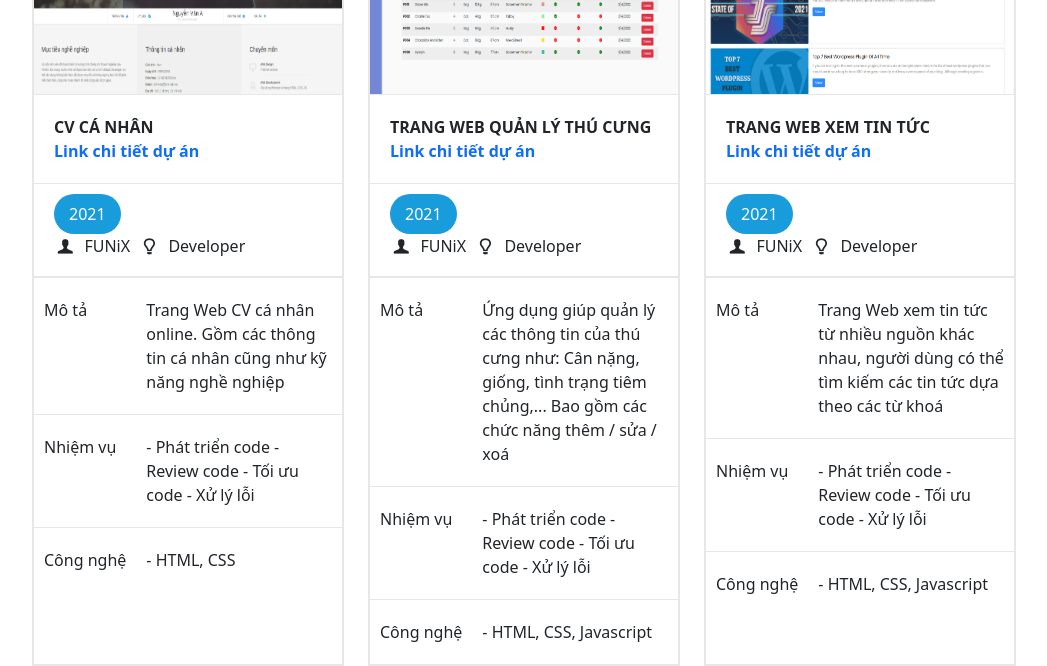
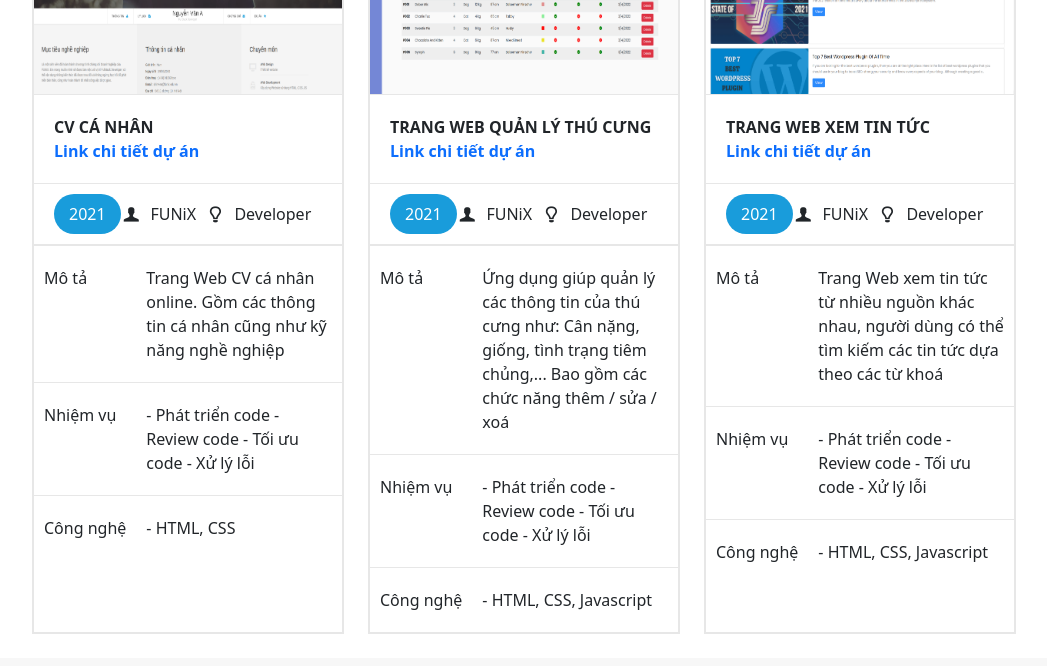
Before and after one commit to donnyho0203/DigitalCV, a plain HTML site: page index.html in a window 1280 px wide. Shown: the part 1994-2660 px from the top of the page, without its empty margins (116-1163 px from the left). Drawn offline with nearby package versions, Linux system fonts and the light colour scheme.

Commit message:
changed 3

```diff
--- a/index.html
+++ b/index.html
@@ -594,11 +594,11 @@
               <div
                 class="row flex-column flex-sm-row align-items-sm-center g-2 g-md-0 g-sm-0 justify-content-start project-inside-grid-items-div-2 pe-4"
               >
-                <div class="col col-md-4 col-xxl-3 p-0">
+                <div class="col col-md-4 col-xl-3 p-0">
                   <span class="project-blue-text">2021</span>
                 </div>
-                <div class="col col-xxl-3 me-2 d-lg-flex">
-                  <div class="d-flex mb-2 pe-2">
+                <div class="col col-xl-3 me-2 d-lg-flex align-items-center">
+                  <div class="d-flex mb-2 mb-lg-0 pe-2">
                     <i class="icon-user-1 pe-2"></i>
                     <p class="mb-0">FUNiX</p>
                   </div>
@@ -649,11 +649,11 @@
               <div
                 class="row flex-column flex-sm-row align-items-sm-center g-2 g-md-0 g-sm-0 justify-content-start project-inside-grid-items-div-2 pe-4"
               >
-                <div class="col col-md-4 col-xxl-3 p-0">
+                <div class="col col-md-4 col-xl-3 p-0">
                   <span class="project-blue-text">2021</span>
                 </div>
-                <div class="col col-xxl-3 me-2 d-lg-flex">
-                  <div class="d-flex mb-2 pe-2">
+                <div class="col col-xl-3 me-2 d-lg-flex align-items-center">
+                  <div class="d-flex mb-2 mb-lg-0 pe-2">
                     <i class="icon-user-1 pe-2"></i>
                     <p class="mb-0">FUNiX</p>
                   </div>
@@ -705,11 +705,11 @@
               <div
                 class="row flex-column flex-sm-row align-items-sm-center g-2 g-md-0 g-sm-0 justify-content-start project-inside-grid-items-div-2 pe-4"
               >
-                <div class="col col-md-4 col-xxl-3 p-0">
+                <div class="col col-md-4 col-xl-3 p-0">
                   <span class="project-blue-text">2021</span>
                 </div>
-                <div class="col col-xxl-3 me-2 d-lg-flex">
-                  <div class="d-flex mb-2 pe-2">
+                <div class="col col-xl-3 me-2 d-lg-flex align-items-center">
+                  <div class="d-flex mb-2 mb-lg-0 pe-2">
                     <i class="icon-user-1 pe-2"></i>
                     <p class="mb-0">FUNiX</p>
                   </div>
```
